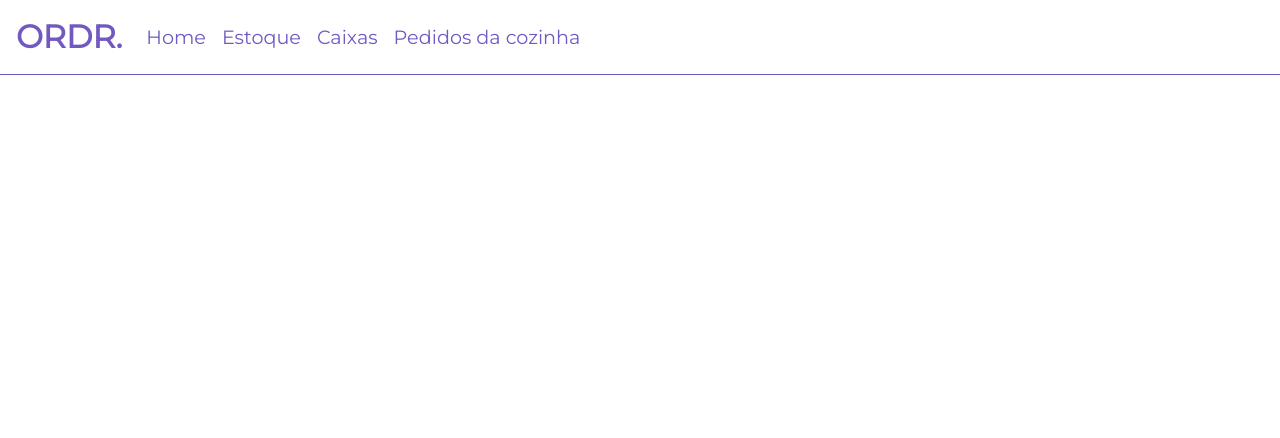
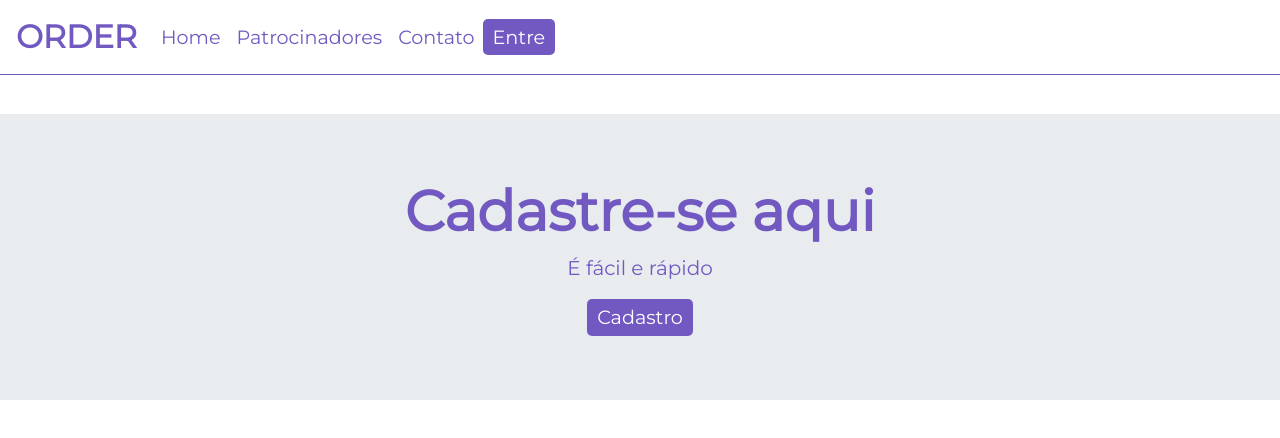
Before and after one commit to migzs123/ProjetoBootstrap, a plain HTML site: page index.html in a window 1280 px wide. Drawn offline with nearby package versions, Linux system fonts and the light colour scheme.

Commit message:
Entrega Parcial 2

```diff
--- a/index.html
+++ b/index.html
@@ -9,28 +9,35 @@
 </head>
 <body >
     <nav class="navbar navbar-expand-lg navbar-light bg-white dropshadow">
-        <a class="navbar-brand purple xlargesize bold" href="#">ORDR.</a>
+        <a class="navbar-brand purple xlargesize bold" href="#">ORDER</a>
         <button class="navbar-toggler" type="button" data-toggle="collapse" data-target="#navbarNav" aria-controls="navbarNav" aria-expanded="false" aria-label="Toggle navigation">
           <span class="navbar-toggler-icon"></span>
         </button>
-        <div class="collapse navbar-collapse" id="navbarNav">
+        <div class="collapse navbar-collapse text-center" id="navbarNav">
           <ul class="navbar-nav">
             <li class="nav-item">
               <a class="nav-link textPurple largesize" href="#">Home <span class="sr-only">(current)</span></a>
             </li>
             <li class="nav-item">
-              <a class="nav-link textPurple largesize" href="#">Estoque</a>
+              <a class="nav-link textPurple largesize" href="#">Patrocinadores</a>
             </li>
             <li class="nav-item ">
-              <a class="nav-link textPurple largesize" href="#">Caixas</a>
+              <a class="nav-link textPurple largesize" href="#">Contato</a>
             </li>
-            <li class="nav-item ">
-                <a class="nav-link textPurple largesize" href="#">Pedidos da cozinha</a>
-            </li>
-
+            <form class="form-inline my-2 my-lg-0">
+              <button class="largesize my-2 my-sm-0">Entre</button>
+            </form>
           </ul>
         </div>
       </nav>
+
+      <div class="jumbotron jumbotron-fluid" id="jumbo">
+        <div class="container">
+          <h1 class="display-4 bold">Cadastre-se aqui</h1>
+          <p class="lead">É fácil e rápido</p>
+          <button class='largesize' href="#">Cadastro</button>
+        </div>
+      </div>
 
 
     <script src="https://code.jquery.com/jquery-3.4.1.slim.min.js" integrity="sha384-J6qa4849blE2+poT4WnyKhv5vZF5SrPo0iEjwBvKU7imGFAV0wwj1yYfoRSJoZ+n" crossorigin="anonymous"></script>
--- a/style.css
+++ b/style.css
@@ -28,3 +28,30 @@ body{
     box-shadow: rgb(113, 89, 193) 0.5px 0.3px 0.5px 0.2px;
 
 }
+button
+{
+    border:0px;
+    background-color: rgb(113, 89, 193);
+    padding: 4px 10px;
+    border-radius: 5px!important;
+    color: white;
+}
+button:hover
+{
+    border:0px;
+    background-color: rgb(84, 66, 143);
+    padding: 4px 10px;
+    border-radius: 5px!important;
+    color: white;
+}
+#butao
+{
+    align-items: center!important;
+}
+#jumbo
+{
+
+    text-align: center;
+    margin-top: 40px;
+    color:rgb(113, 89, 193);
+}
```
